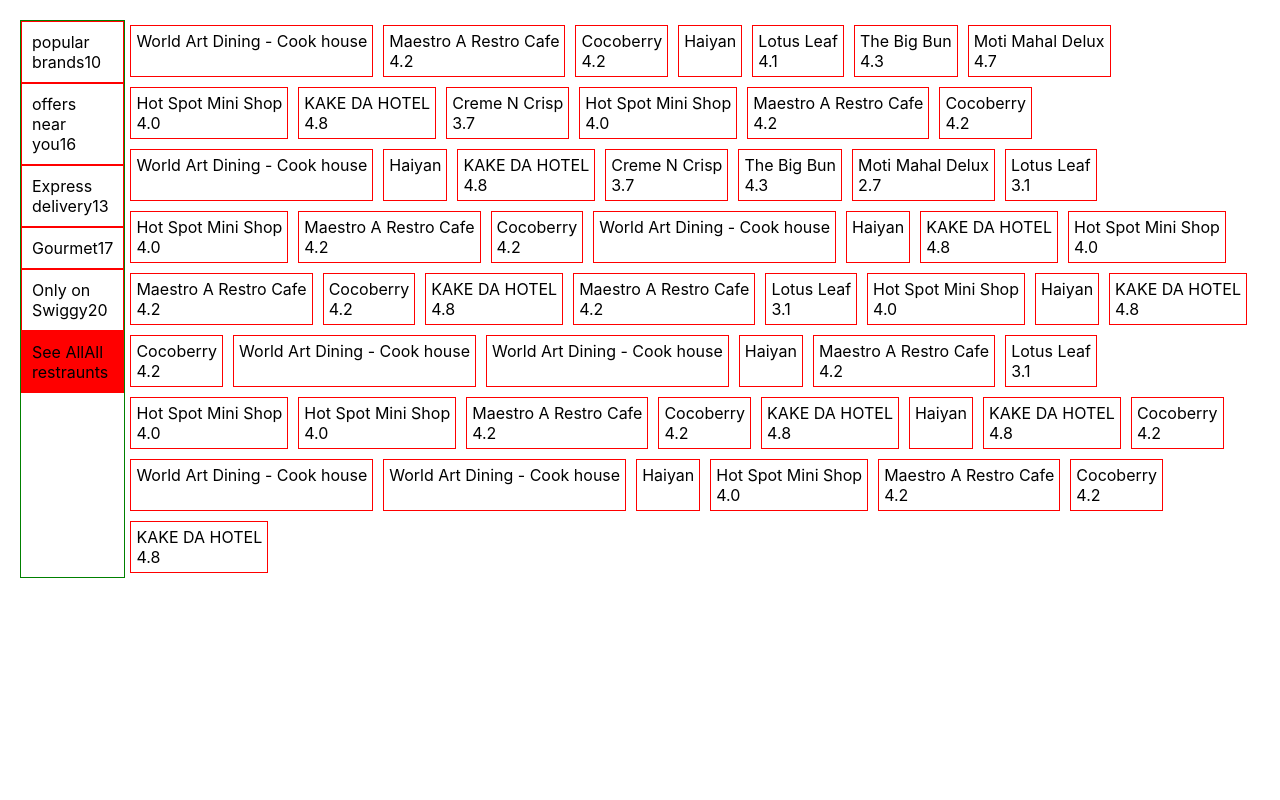
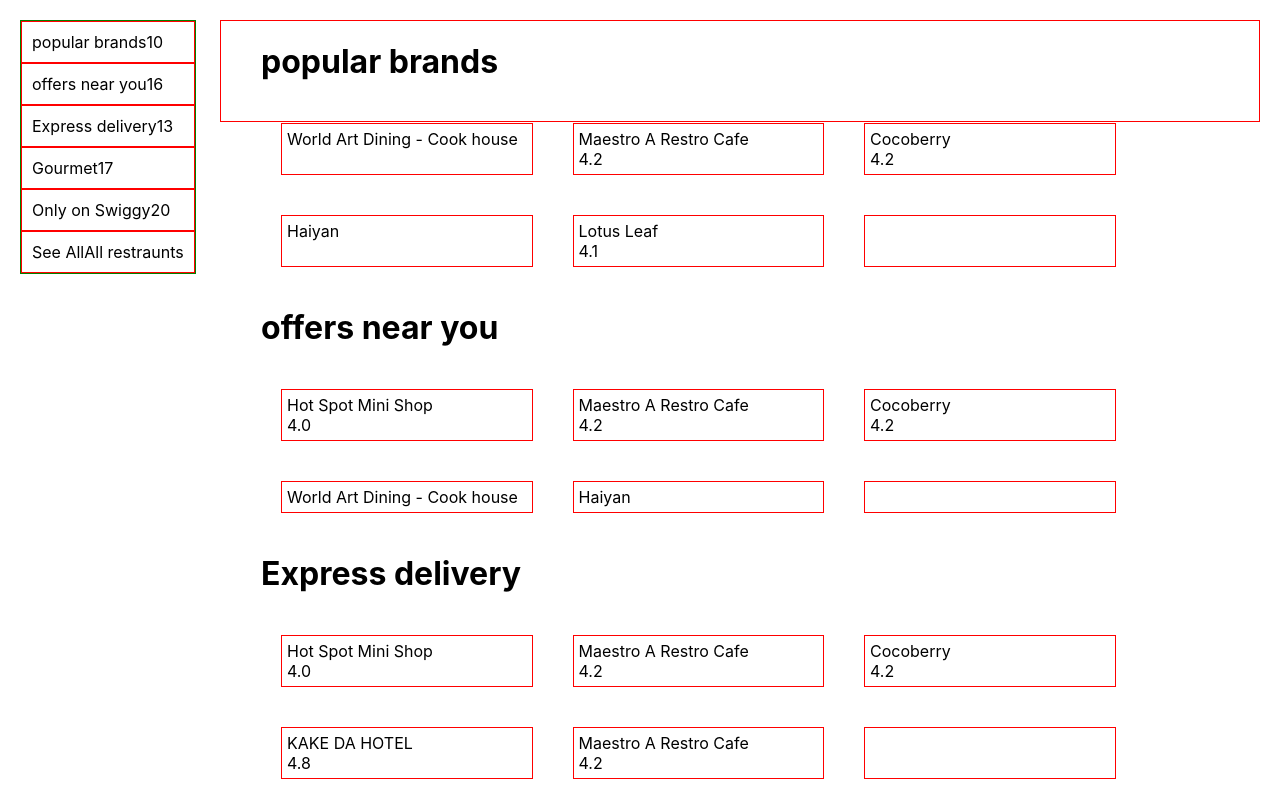
Before and after one commit to ManojPathak1/react-swiggy, a React (Create React App) app: page / in a window 1280 px wide. Shown: the top 800 px of the page. Built offline with nearby package versions, Linux system fonts and the light colour scheme.

Commit message:
UI Fixes, Logic

```diff
--- a/src/components/Category/Category.js
+++ b/src/components/Category/Category.js
@@ -1,13 +1,20 @@
-import React from "react";
+import React, { Fragment, useState } from "react";
 import Restraunt from "../Restraunt/Restraunt";
+import { clip } from "../../utils";
 
 function Category({ category }) {
+  const [limit, setLimit] = useState(5);
   return <div>
     <h1>{category.category}</h1>
-    <div style={{ display: "flex", flexWrap:"wrap" }}>
-      {category.restaurantList.map(restraunt => (
+    <div style={{ display: "flex", flexWrap: "wrap" }}>
+      {clip(category.restaurantList, limit).map(restraunt => (
         <Restraunt restraunt={restraunt} />
       ))}
+      {category.restaurantList.length > limit && <Fragment>
+        <div onClick={() => setLimit(limit + 5)} style={{ border: "1px red solid", display: "flex", flexDirection: "column", margin: "20px", padding: "5px", flex: "0 0 25%" }}>
+
+        </div>
+      </Fragment>}
     </div>
   </div>
 }
--- a/src/components/LeftBar/LeftBar.js
+++ b/src/components/LeftBar/LeftBar.js
@@ -2,7 +2,7 @@
 import LeftBarOption from "../LeftBarOption/LeftBarOption";
 
 function LeftBar({ options, onChange, selected }) {
-  return <div style={{ border: "1px green solid", flex: 1 }}>
+  return <div style={{ border: "1px green solid", flex: 1, position: "fixed" }}>
     {options.map(e => (
       <LeftBarOption key={e.value} selected={selected} value={e.value} label={e.label} onChange={onChange} numberOfRestraunts={e.numberOfRestraunts} />
     ))}
--- a/src/components/List/List.js
+++ b/src/components/List/List.js
@@ -3,7 +3,7 @@
 import Category from "../Category/Category";
 
 function List({ list}) {
-  return <div style={{ border: "1px red solid", flex: 5, height: "100px" }}>
+  return <div style={{ border: "1px red solid", flex: 5, height: "100px", padding: "0 40px", marginLeft: "200px" }}>
     {list.map((category, i) => (
       <Category key={i} category={category} />
     ))}
--- a/src/components/Restraunt/Restraunt.js
+++ b/src/components/Restraunt/Restraunt.js
@@ -1,7 +1,7 @@
 import React from "react";
 
 function Restraunt({ restraunt }) {
-  return <div style={{ border: "1px red solid", display: "flex", flexDirection: "column", margin: "5px", padding: "5px" }}>
+  return <div style={{ border: "1px red solid", display: "flex", flexDirection: "column", margin: "20px", padding: "5px", flex: "0 0 25%" }}>
     <span>{restraunt.name}</span>
     <span>{restraunt.ratings}</span>
   </div>
--- a/src/containers/Home/Home.js
+++ b/src/containers/Home/Home.js
@@ -1,40 +1,35 @@
-import React, { useState, useEffect } from "react";
+import React, { useState, useEffect, useRef } from "react";
 import LeftBar from "../../components/LeftBar/LeftBar";
 import List from "../../components/List/List";
 import { allData } from "../../mockData";
-import SeeAlList from "../../components/SeeAllList/SeeAllList";
+import SeeAllList from "../../components/SeeAllList/SeeAllList";
 import { flatten } from "../../utils";
 
 function Home() {
-  const [selectedCategory, setSelectedCategory] = useState("See All");
-  const [data, setData] = useState(allData);
+  const [categoryWiseData, setCategoryWiseData] = useState([]);
+  const [selectedCategory, setSelectedCategory] = useState("dasd");
+  const [allRestraunts, setAllRestraunts] = useState(allData);
+  const [leftBarOptions, setLeftBarOptions] = useState([]);
   useEffect(() => {
-    console.log("changed");
-    if (selectedCategory === "See All") {
-      const _data = flatten(allData.map(category => category.restaurantList));
-      console.log(_data);
-      setData(_data);
-    } else if (selectedCategory === "Only on Swiggy") {
     const swiggyRestraunts = flatten(allData.reduce((acc, e) => {
       const restaurantList = e.restaurantList.filter(e => e.isExlusive);
       acc.push(restaurantList);
       return acc;
     }, []));
-      const updateData = [...allData, { category: "Swiggy", restaurantList: swiggyRestraunts }];
-      setData(updateData);
-    }
-  }, [selectedCategory]);
-  const categoryChange = () => {
-
-  }
-  const leftBarOptions = allData.map(category => ({ label: category.category, value: category.category, numberOfRestraunts: category.restaurantList.length }));
+    const __categoryWiseData = [...allData, { category: "Swiggy", restaurantList: swiggyRestraunts }];
+    const _allRestraunts = flatten(allData.map(category => category.restaurantList));
+    const _leftBarOptions = allData.map(category => ({ label: category.category, value: category.category, numberOfRestraunts: category.restaurantList.length }));
     const swiggyRestrauntsCount = allData.reduce((acc, e) => { acc += e.restaurantList.filter(restraunt => restraunt.isExlusive).length; return acc; }, 0);
-  leftBarOptions.push({ label: "Only on Swiggy", value: "Only on Swiggy", numberOfRestraunts: swiggyRestrauntsCount });
-  leftBarOptions.push({ label: "See All", value: "See All", numberOfRestraunts: "All restraunts" });
+    _leftBarOptions.push({ label: "Only on Swiggy", value: "Only on Swiggy", numberOfRestraunts: swiggyRestrauntsCount });
+    _leftBarOptions.push({ label: "See All", value: "See All", numberOfRestraunts: "All restraunts" });
+    setCategoryWiseData(__categoryWiseData);
+    setAllRestraunts(_allRestraunts);
+    setLeftBarOptions(_leftBarOptions);
+  }, []);
   return <div style={{ display: "flex", flex: 1 }}>
     <LeftBar onChange={setSelectedCategory} selected={selectedCategory} options={leftBarOptions} />
-    {selectedCategory !== "See All" && <List list={data} />}
-    {selectedCategory === "See All" && <SeeAlList list={data} />}
+    {selectedCategory !== "See All" && <List list={categoryWiseData} />}
+    {selectedCategory === "See All" && <SeeAllList list={allRestraunts} />}
   </div>;
 }
 
--- a/src/utils.js
+++ b/src/utils.js
@@ -8,4 +8,11 @@
   }
   flat(a);
   return result;
-}
+};
+
+export const clip = (arr, size) => {
+  const newArr = [];
+  size = Math.min(arr.length, size);
+  for (let i = 0; i < size; i++) newArr.push(arr[i]);
+  return newArr;
+};
```
Lines whose indentation alone changed are shown as unchanged.
